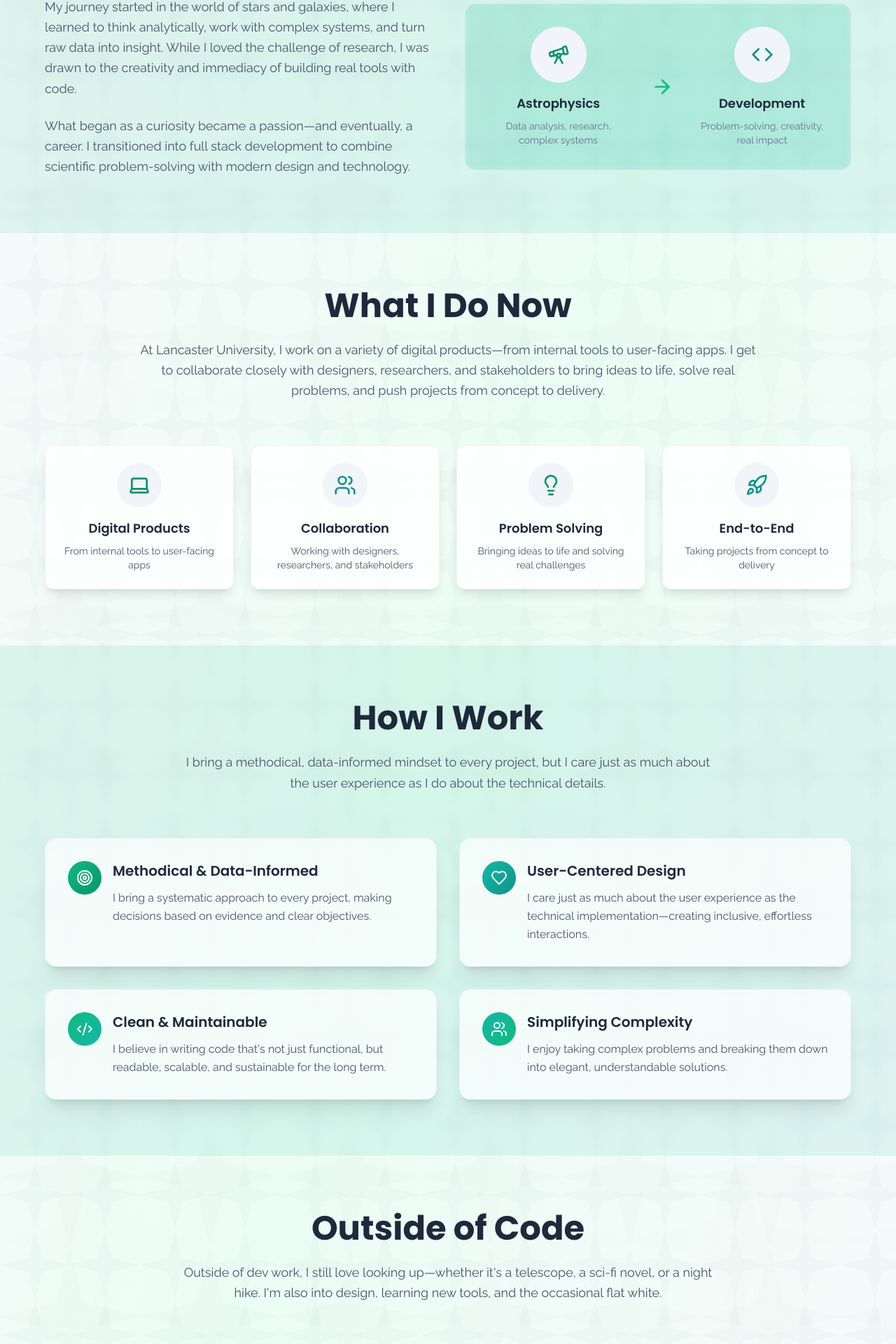
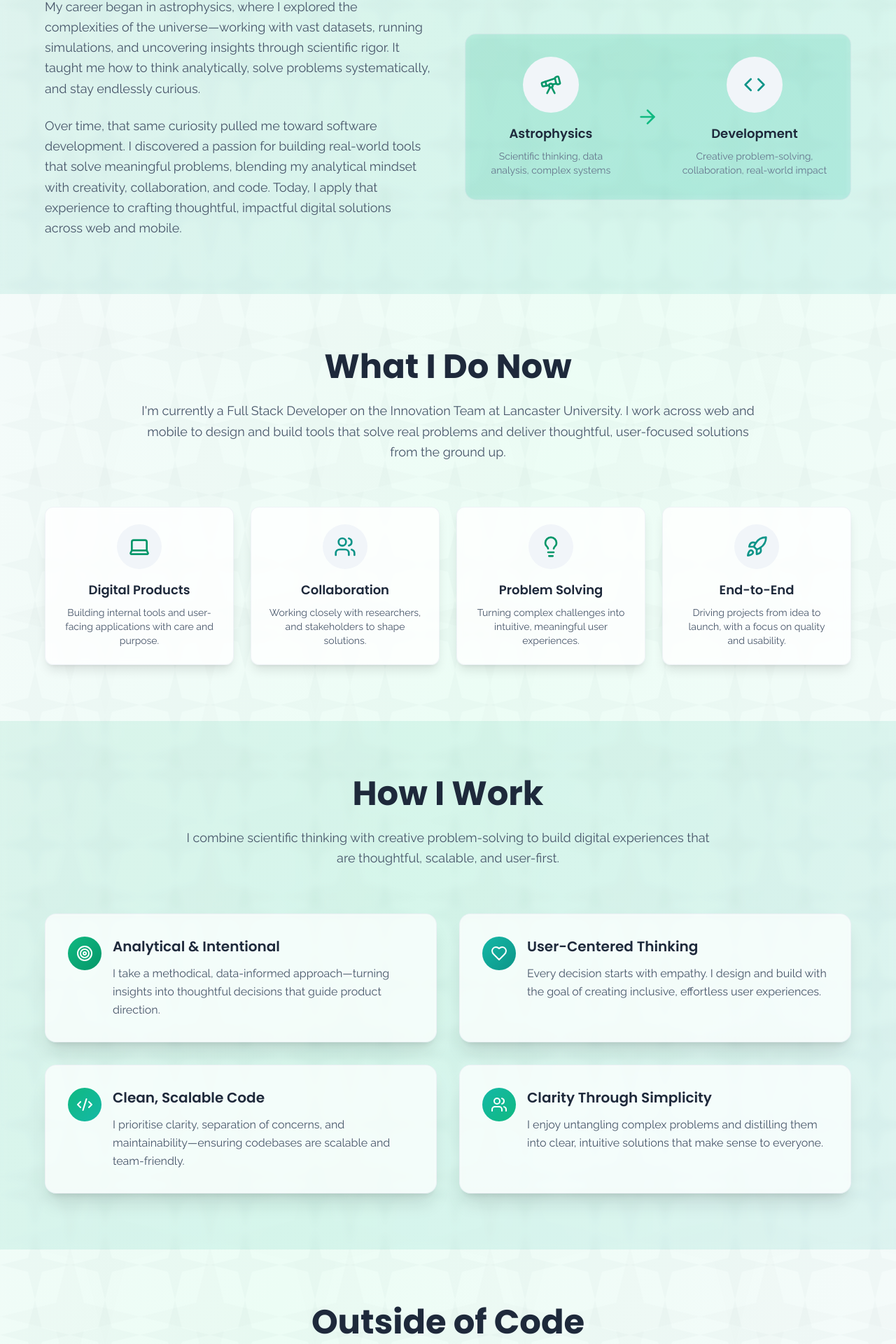
Before and after one commit to RaeesaParker/portfolio25, a React (Vite) app: page /about in a window 1280 px wide. Shown: the part 775-2695 px from the top of the page at 70% size. Built offline with nearby package versions, Linux system fonts and the light colour scheme.

Commit message:
feat(projects) add content to about

```diff
--- a/index.html
+++ b/index.html
@@ -4,7 +4,7 @@
     <meta charset="UTF-8" />
     <link rel="icon" type="image/svg+xml" href="/vite.svg" />
     <meta name="viewport" content="width=device-width, initial-scale=1.0" />
-    <title>Raeesa Parker - Portfolio</title>
+    <title>Raeesa Parker</title>
     <link rel="preconnect" href="https://fonts.googleapis.com" />
     <link rel="preconnect" href="https://fonts.gstatic.com" crossorigin />
     <link
--- a/src/components/about/CurrentWorkSection.tsx
+++ b/src/components/about/CurrentWorkSection.tsx
@@ -5,25 +5,29 @@ export function CurrentWorkSection() {
     {
       icon: Laptop,
       title: "Digital Products",
-      description: "From internal tools to user-facing apps",
+      description:
+        "Building internal tools and user-facing applications with care and purpose.",
       color: "text-brand-600 dark:text-brand-400",
     },
     {
       icon: Users,
       title: "Collaboration",
-      description: "Working with designers, researchers, and stakeholders",
+      description:
+        "Working closely with researchers, and stakeholders to shape solutions.",
       color: "text-accent-600 dark:text-accent-400",
     },
     {
       icon: Lightbulb,
       title: "Problem Solving",
-      description: "Bringing ideas to life and solving real challenges",
+      description:
+        "Turning complex challenges into intuitive, meaningful user experiences.",
       color: "text-brand-600 dark:text-brand-400",
     },
     {
       icon: Rocket,
       title: "End-to-End",
-      description: "Taking projects from concept to delivery",
+      description:
+        "Driving projects from idea to launch, with a focus on quality and usability.",
       color: "text-accent-600 dark:text-accent-400",
     },
   ];
@@ -37,11 +41,10 @@ export function CurrentWorkSection() {
           </h2>
           <div className="max-w-4xl mx-auto">
             <p className="font-body text-lg text-slate-600 dark:text-gray-300 leading-relaxed mb-8">
-              At Lancaster University, I work on a variety of digital
-              products—from internal tools to user-facing apps. I get to
-              collaborate closely with designers, researchers, and stakeholders
-              to bring ideas to life, solve real problems, and push projects
-              from concept to delivery.
+              I'm currently a Full Stack Developer on the Innovation Team at
+              Lancaster University. I work across web and mobile to design and
+              build tools that solve real problems and deliver thoughtful,
+              user-focused solutions from the ground up.
             </p>
           </div>
         </div>
--- a/src/components/about/JourneySection.tsx
+++ b/src/components/about/JourneySection.tsx
@@ -13,16 +13,19 @@ export function JourneySection() {
         <div className="grid md:grid-cols-2 gap-12 items-center">
           <div className="space-y-6">
             <p className="font-body text-lg text-slate-600 dark:text-gray-300 leading-relaxed">
-              My journey started in the world of stars and galaxies, where I
-              learned to think analytically, work with complex systems, and turn
-              raw data into insight. While I loved the challenge of research, I
-              was drawn to the creativity and immediacy of building real tools
-              with code.
+              My career began in astrophysics, where I explored the complexities
+              of the universe—working with vast datasets, running simulations,
+              and uncovering insights through scientific rigor. It taught me how
+              to think analytically, solve problems systematically, and stay
+              endlessly curious.
             </p>
             <p className="font-body text-lg text-slate-600 dark:text-gray-300 leading-relaxed">
-              What began as a curiosity became a passion—and eventually, a
-              career. I transitioned into full stack development to combine
-              scientific problem-solving with modern design and technology.
+              Over time, that same curiosity pulled me toward software
+              development. I discovered a passion for building real-world tools
+              that solve meaningful problems, blending my analytical mindset
+              with creativity, collaboration, and code. Today, I apply that
+              experience to crafting thoughtful, impactful digital solutions
+              across web and mobile.
             </p>
           </div>
 
@@ -37,7 +40,7 @@ export function JourneySection() {
                     Astrophysics
                   </h3>
                   <p className="font-body text-sm text-slate-500 dark:text-gray-400">
-                    Data analysis, research, complex systems
+                    Scientific thinking, data analysis, complex systems
                   </p>
                 </div>
 
@@ -51,7 +54,7 @@ export function JourneySection() {
                     Development
                   </h3>
                   <p className="font-body text-sm text-slate-500 dark:text-gray-400">
-                    Problem-solving, creativity, real impact
+                    Creative problem-solving, collaboration, real-world impact
                   </p>
                 </div>
               </div>
--- a/src/components/about/OutsideCodeSection.tsx
+++ b/src/components/about/OutsideCodeSection.tsx
@@ -1,28 +1,30 @@
-import { Telescope, BookOpen, Coffee, Mountain } from "lucide-react";
+import { Mountain, Crosshair, Shield, BookOpen } from "lucide-react";
 
 export function OutsideCodeSection() {
   const interests = [
     {
-      icon: Telescope,
-      title: "Stargazing",
+      icon: Mountain,
+      title: "Hiking",
       description:
-        "Still love looking up—whether it's through a telescope or on a night hike",
+        "I love getting outdoors and finding new trails—exploring nature helps me reset and recharge.",
+    },
+    {
+      icon: Crosshair,
+      title: "Archery",
+      description:
+        "Precision, patience, and focus—archery keeps me grounded and sharp.",
+    },
+    {
+      icon: Shield,
+      title: "Rugby",
+      description:
+        "I’m a lifelong fan of the sport—nothing beats the strategy, intensity, and community around a great match.",
     },
     {
       icon: BookOpen,
-      title: "Sci-Fi Novels",
+      title: "Fantasy Reading",
       description:
-        "Exploring distant worlds and future possibilities through great storytelling",
-    },
-    {
-      icon: Coffee,
-      title: "Design & Tools",
-      description: "Learning new design tools and the occasional flat white",
-    },
-    {
-      icon: Mountain,
-      title: "Night Hikes",
-      description: "Finding peace and perspective under the stars",
+        "I’m a big fan of immersive worlds, rich characters, and epic storytelling.",
     },
   ];
 
@@ -34,9 +36,9 @@ export function OutsideCodeSection() {
             Outside of Code
           </h2>
           <p className="font-body text-lg text-slate-600 dark:text-gray-300 leading-relaxed max-w-3xl mx-auto">
-            Outside of dev work, I still love looking up—whether it's a
-            telescope, a sci-fi novel, or a night hike. I'm also into design,
-            learning new tools, and the occasional flat white.
+            When I’m not coding, you’ll usually find me outdoors or with a
+            book—hiking, practicing archery, cheering on my favorite rugby
+            teams, or getting lost in fantasy worlds.
           </p>
         </div>
 
--- a/src/components/about/WorkPhilosophySection.tsx
+++ b/src/components/about/WorkPhilosophySection.tsx
@@ -4,30 +4,30 @@ export function WorkPhilosophySection() {
   const values = [
     {
       icon: Target,
-      title: "Methodical & Data-Informed",
+      title: "Analytical & Intentional",
       description:
-        "I bring a systematic approach to every project, making decisions based on evidence and clear objectives.",
+        "I take a methodical, data-informed approach—turning insights into thoughtful decisions that guide product direction.",
       color: "from-brand-500 to-brand-600",
     },
     {
       icon: Heart,
-      title: "User-Centered Design",
+      title: "User-Centered Thinking",
       description:
-        "I care just as much about the user experience as the technical implementation—creating inclusive, effortless interactions.",
+        "Every decision starts with empathy. I design and build with the goal of creating inclusive, effortless user experiences.",
       color: "from-accent-500 to-accent-600",
     },
     {
       icon: Code2,
-      title: "Clean & Maintainable",
+      title: "Clean, Scalable Code",
       description:
-        "I believe in writing code that's not just functional, but readable, scalable, and sustainable for the long term.",
+        "I prioritise clarity, separation of concerns, and maintainability—ensuring codebases are scalable and team-friendly.",
       color: "from-brand-500 to-accent-500",
     },
     {
       icon: Users,
-      title: "Simplifying Complexity",
+      title: "Clarity Through Simplicity",
       description:
-        "I enjoy taking complex problems and breaking them down into elegant, understandable solutions.",
+        "I enjoy untangling complex problems and distilling them into clear, intuitive solutions that make sense to everyone.",
       color: "from-accent-500 to-brand-500",
     },
   ];
@@ -40,9 +40,8 @@ export function WorkPhilosophySection() {
             How I Work
           </h2>
           <p className="font-body text-lg text-slate-600 dark:text-gray-300 leading-relaxed max-w-3xl mx-auto">
-            I bring a methodical, data-informed mindset to every project, but I
-            care just as much about the user experience as I do about the
-            technical details.
+            I combine scientific thinking with creative problem-solving to build
+            digital experiences that are thoughtful, scalable, and user-first.
           </p>
         </div>
 
--- a/src/components/common/CTASection.tsx
+++ b/src/components/common/CTASection.tsx
@@ -8,11 +8,11 @@ export function CTASection() {
       <div className="max-w-4xl mx-auto">
         <div className="bg-gradient-to-br from-brand-500/10 to-accent-500/10 dark:from-brand-400/20 dark:to-accent-400/20 rounded-3xl p-12 border border-brand-200/50 dark:border-brand-700/50 text-center">
           <h2 className="font-heading text-4xl md:text-5xl font-bold text-slate-800 dark:text-white mb-6">
-            Want to Know More?
+            Let’s Build Something Together
           </h2>
           <p className="font-body text-lg text-slate-600 dark:text-gray-300 leading-relaxed mb-10 max-w-2xl mx-auto">
-            Check out my projects, read more about what I'm building, or get in
-            touch to start a conversation.
+            Explore my work, learn more about my journey, or reach out if you'd
+            like to chat about building something great together.
           </p>
 
           <div className="flex flex-col sm:flex-row gap-4 justify-center items-center">
@@ -42,8 +42,8 @@ export function CTASection() {
 
           <div className="mt-8 pt-8 border-t border-slate-300/50 dark:border-slate-600/50">
             <p className="font-body text-sm text-slate-500 dark:text-gray-400">
-              Always open to discussing new opportunities, collaborations, or
-              just having a great conversation about technology.
+              I'm always open to new opportunities, collaborations, or a good
+              conversation about all things tech.
             </p>
           </div>
         </div>
```
